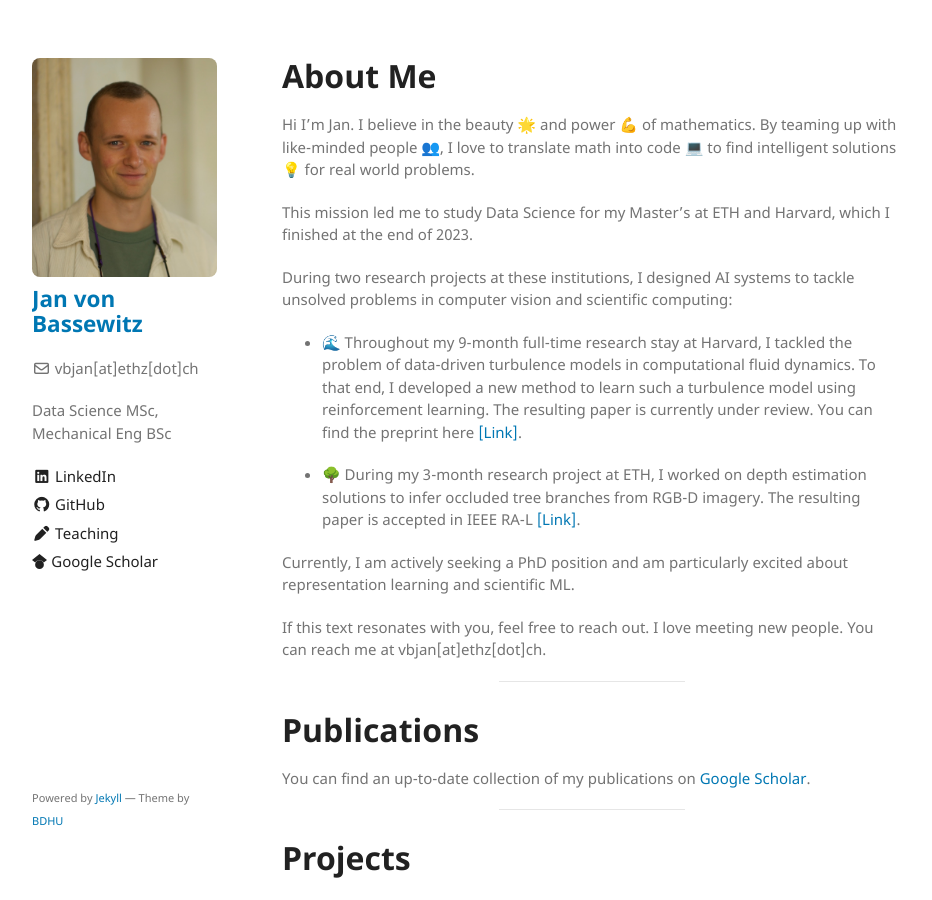
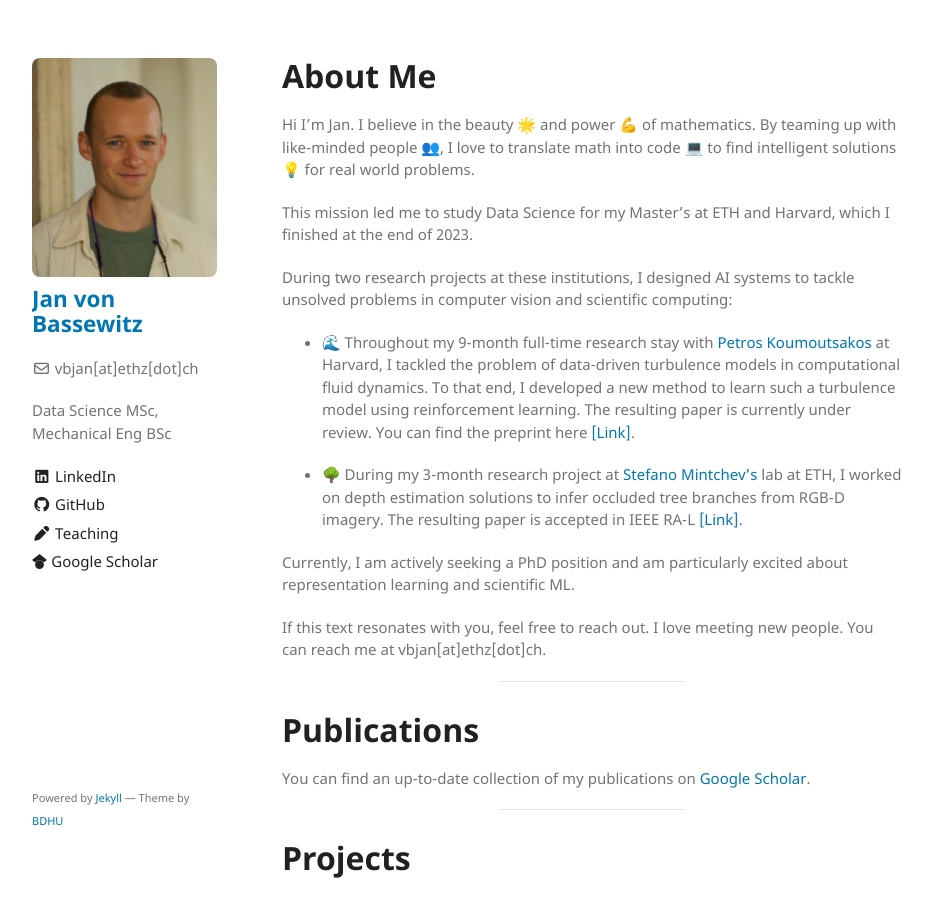
Before and after one commit to vbjan/vbjan.github.io, a Jekyll site: the page built from index.md, in a window 1280 px wide and 900 px high. Shown: the whole window, without its empty margins (173-1105 px from the left). Built offline with Jekyll 4.4.1, drawn with Linux system fonts in a browser that asks for light colours; our own code applies the rules of GitHub Pages for plain Markdown files.

Commit message:
Added supervisors

```diff
--- a/index.md
+++ b/index.md
@@ -9,9 +9,9 @@ This mission led me to study Data Science for my Master's at ETH and Harvard, wh
 
 During two research projects at these institutions, I designed AI systems to tackle unsolved problems in computer vision and scientific computing:
 
-- 🌊 Throughout my 9-month full-time research stay at Harvard, I tackled the problem of data-driven turbulence models in computational fluid dynamics. To that end, I developed a new method to learn such a turbulence model using reinforcement learning. The resulting paper is currently under review. You can find the preprint here [[Link]](https://arxiv.org/abs/2402.00972).
+- 🌊 Throughout my 9-month full-time research stay with [Petros Koumoutsakos](https://seas.harvard.edu/person/petros-koumoutsakos) at Harvard, I tackled the problem of data-driven turbulence models in computational fluid dynamics. To that end, I developed a new method to learn such a turbulence model using reinforcement learning. The resulting paper is currently under review. You can find the preprint here [[Link]](https://arxiv.org/abs/2402.00972).
 
-- 🌳 During my 3-month research project at ETH, I worked on depth estimation solutions to infer occluded tree branches from RGB-D imagery. The resulting paper is accepted in IEEE RA-L [[Link]](https://ieeexplore.ieee.org/document/10403997).
+- 🌳 During my 3-month research project at [Stefano Mintchev's](https://usys.ethz.ch/personen/profil.MjczNjI4.TGlzdC8yODUyLDMyMDE5NzIyMg==.html) lab at ETH, I worked on depth estimation solutions to infer occluded tree branches from RGB-D imagery. The resulting paper is accepted in IEEE RA-L [[Link]](https://ieeexplore.ieee.org/document/10403997).
 
 Currently, I am actively seeking a PhD position and am particularly excited about representation learning and scientific ML.
 
```
